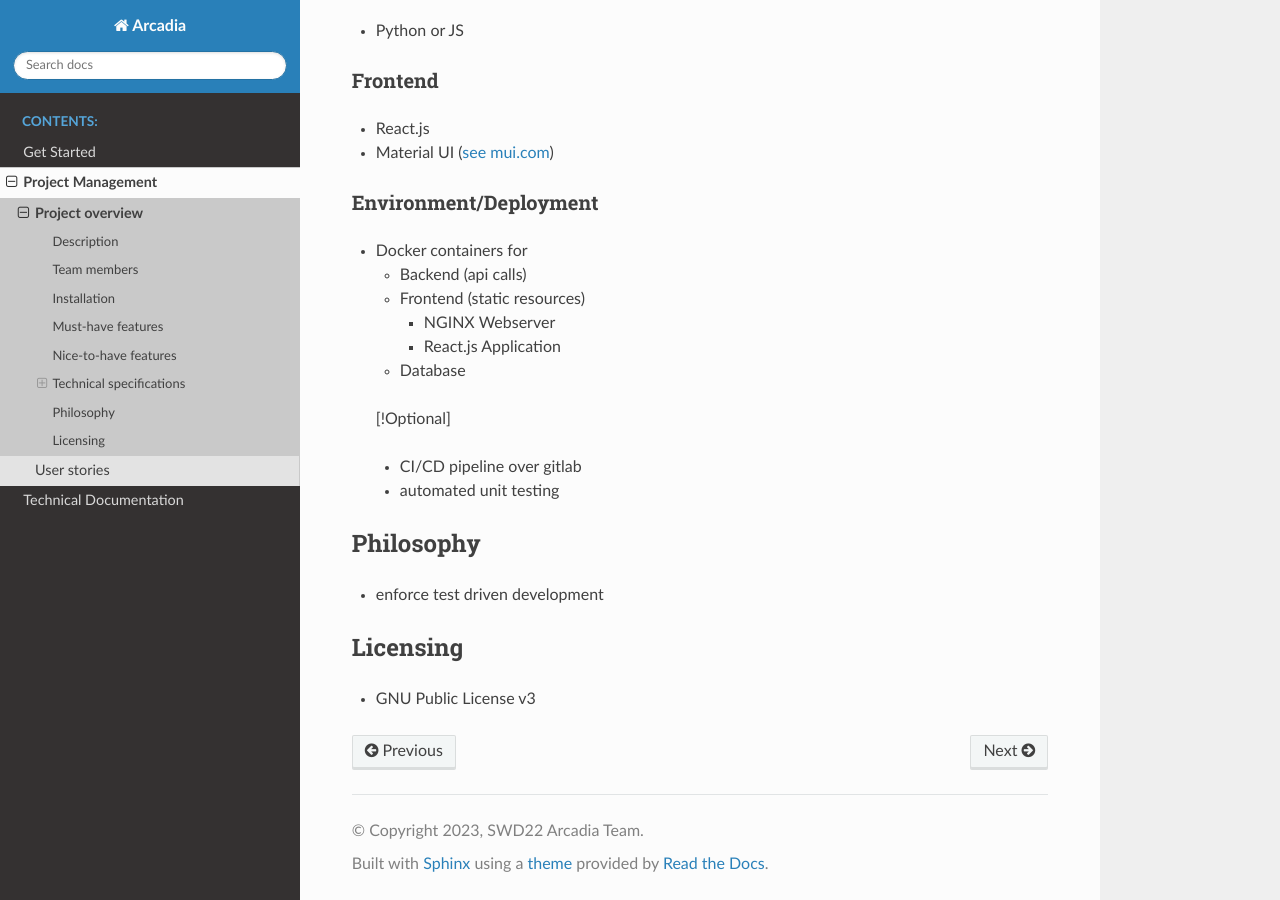
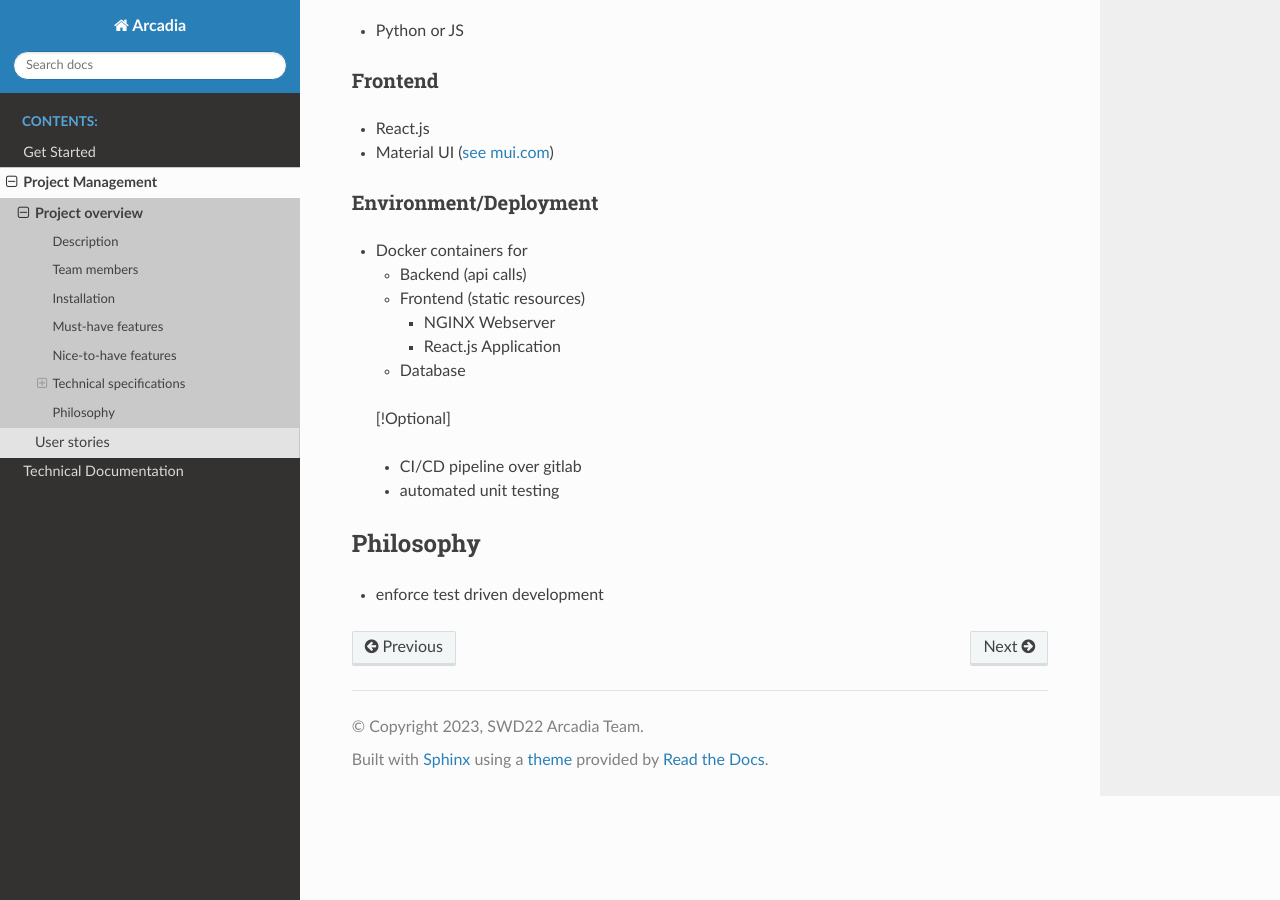
Before and after one commit to games2click/games2click.github.io, a Sphinx documentation site: the page built from docs/projectmgmt/project_overview.md, in a window 1280 px wide and 900 px high, scrolled down 1079 px. Built offline with Sphinx 7.4.7 and the Read the Docs theme 2.0.0, drawn with Linux system fonts in a browser that asks for light colours.

Commit message:
Cleanup docs

```diff
--- a/docs/projectmgmt/project_overview.md
+++ b/docs/projectmgmt/project_overview.md
@@ -12,7 +12,6 @@ Stefan Sedelmaier, Walter Reiner, Martin Novak, Michael Czak
 
 - Get a working docker environment [get docker](http://docs.docker.com)
 - Download Docker compose file [link](http://TODO:docker_compose_file)
-
 
 ## Must-have features
 
@@ -33,7 +32,6 @@ Stefan Sedelmaier, Walter Reiner, Martin Novak, Michael Czak
 
 ## Technical specifications
 
-
 ### Backend
 
 - Python or JS
@@ -42,7 +40,6 @@ Stefan Sedelmaier, Walter Reiner, Martin Novak, Michael Czak
 
 - React.js
 - Material UI ([see mui.com](https://www.mui.com))
-
 
 ### Environment/Deployment
 
@@ -57,12 +54,6 @@ Stefan Sedelmaier, Walter Reiner, Martin Novak, Michael Czak
 >- CI/CD pipeline over gitlab
 >- automated unit testing
 
-
 ## Philosophy
 
 - enforce test driven development
-
-
-## Licensing
-
-- GNU Public License v3
```
Also changed, not shown: docs/projectmgmt/project_description.md (+0 -5 lines).
